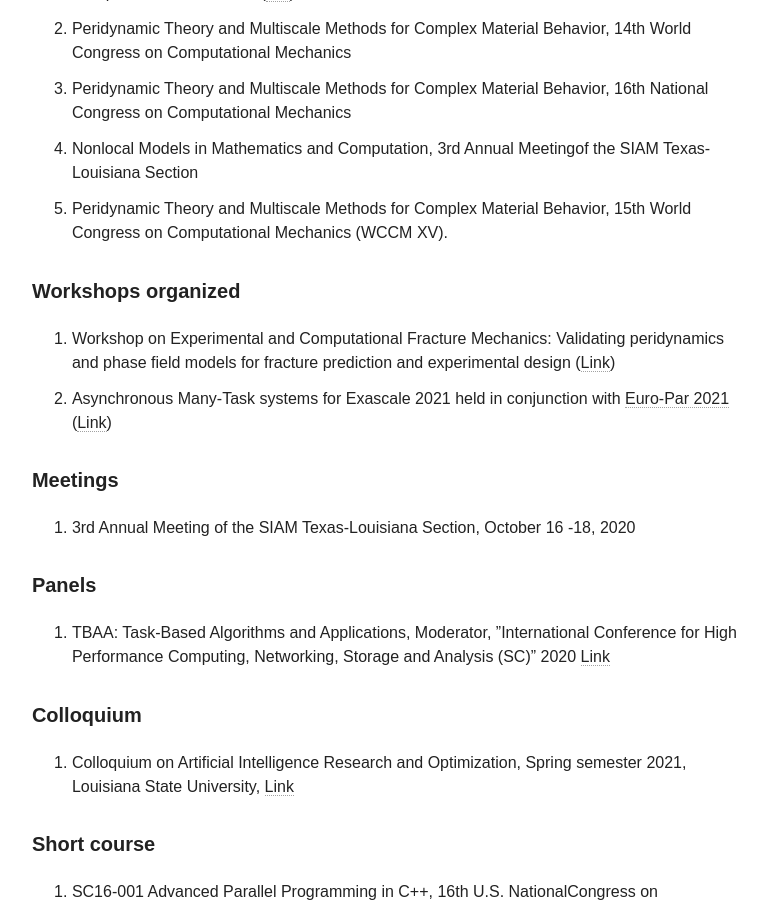
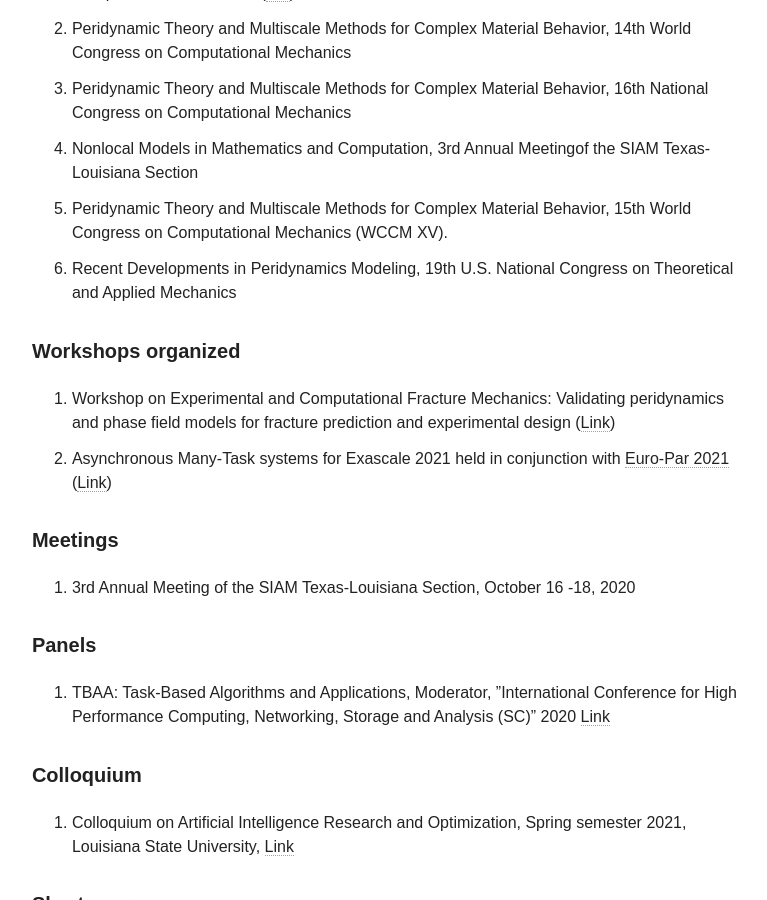
Before and after one commit to diehlpk/diehlpk.github.io, a Jekyll site: the page built from cv/index.md, in a window 1280 px wide and 900 px high, scrolled down 10762 px. Shown: the whole window, without its empty margins (254-1021 px from the left). Built offline with Jekyll 4.4.1, drawn with Linux system fonts in a browser that asks for light colours; nearby versions of some CDN libraries; some web fonts are replaced.

Commit message:
Update mini

```diff
--- a/cv/index.md
+++ b/cv/index.md
@@ -296,6 +296,7 @@ Also available as [PDF document]({{ site.url }}/assets/courses.pdf) with more de
 3. Peridynamic Theory and Multiscale Methods for Complex Material Behavior, 16th National Congress on Computational Mechanics
 4. Nonlocal Models in Mathematics and Computation, 3rd Annual Meetingof the SIAM Texas-Louisiana Section
 5. Peridynamic Theory and Multiscale Methods for Complex Material Behavior, 15th World Congress on Computational Mechanics (WCCM XV).
+6. Recent Developments in Peridynamics Modeling, 19th U.S. National Congress on Theoretical and Applied Mechanics
 
 ##### Workshops organized
 
```
Also changed, not shown: 2 other files.
